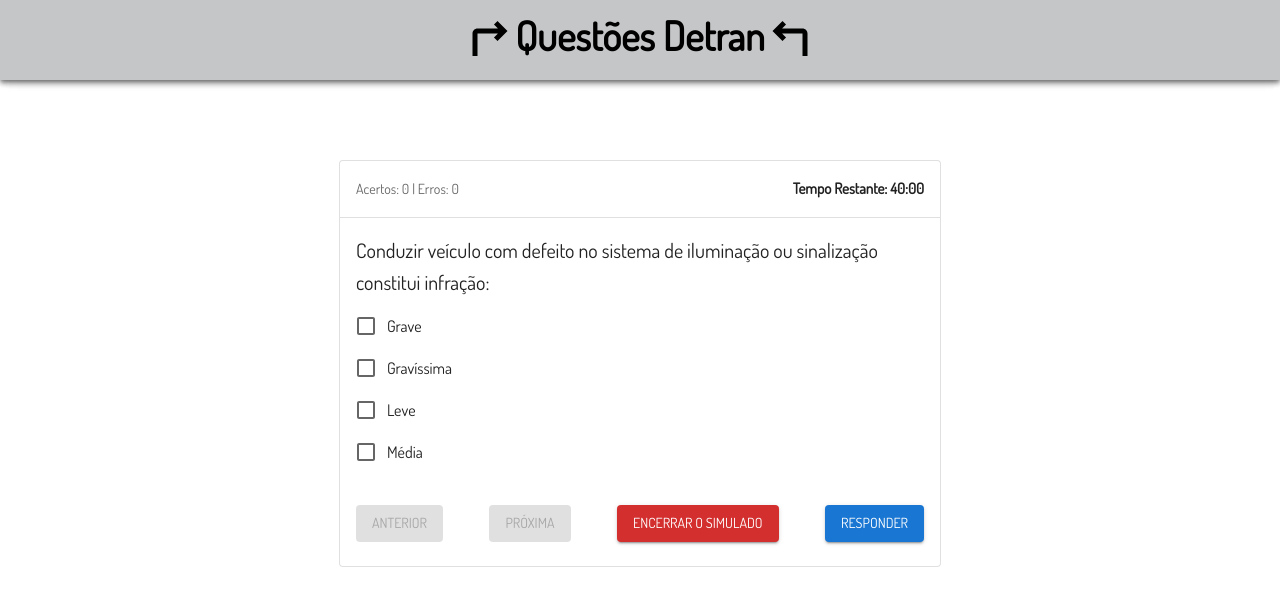
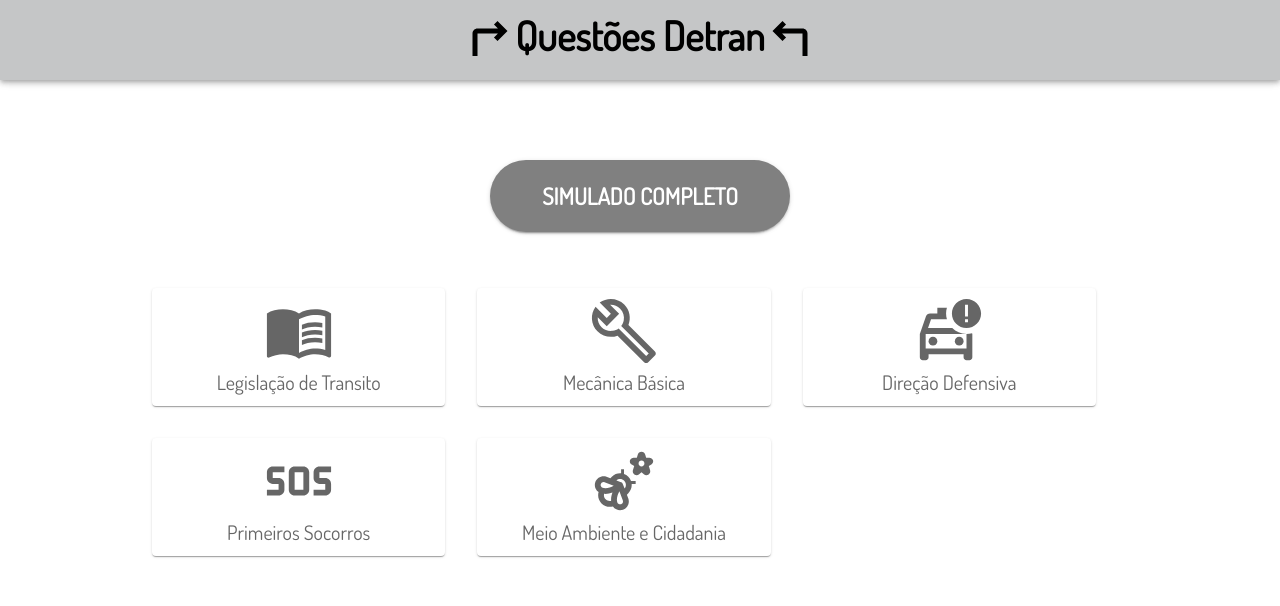
Before and after one commit to farsousa/teste-gh-pages, a React (Create React App) app: page / in a window 1280 px wide. Shown: the top 606 px of the page. Built offline with nearby package versions, Linux system fonts and the light colour scheme.

Commit message:
criação dos componentes CardSimulado e ItemQuestão

```diff
--- a/src/App.tsx
+++ b/src/App.tsx
@@ -1,30 +1,9 @@
-import { styled } from "@mui/material/styles";
-import Box from "@mui/material/Box";
-import Paper from "@mui/material/Paper";
-import Grid from "@mui/material/Grid";
-import Typography from "@mui/material/Typography";
-import EmojiNatureOutlinedIcon from "@mui/icons-material/EmojiNatureOutlined";
-import MenuBookOutlinedIcon from "@mui/icons-material/MenuBookOutlined";
-import BuildOutlinedIcon from "@mui/icons-material/BuildOutlined";
-import TaxiAlertOutlinedIcon from "@mui/icons-material/TaxiAlertOutlined";
-import SosOutlinedIcon from "@mui/icons-material/SosOutlined";
-import Button from "@mui/material/Button";
-import TurnRightIcon from "@mui/icons-material/TurnRight";
-import TurnLeftIcon from "@mui/icons-material/TurnLeft";
-import AppBar from "@mui/material/AppBar";
-import Toolbar from "@mui/material/Toolbar";
-import '@fontsource/dosis';
-
+import  Tela_inicial  from "./pages/Tela_inicial";
 import  Tela_simulado  from "./pages/Tela_simulado";
 
-const sm = 6;
-const md = 4;
-
 const App: React.FC = () => {
-
-
   return (
-    <Tela_simulado/>
+    <Tela_inicial/>
   );
 }
 
--- a/src/components/Card_simulado.tsx
+++ b/src/components/CardSimulado.tsx
@@ -2,11 +2,12 @@
 import { AppBar, Box, Toolbar, Typography, Card, CardContent, Grid, Button, Divider, FormGroup, FormControlLabel, Checkbox } from '@mui/material';
 import TurnRightIcon from '@mui/icons-material/TurnRight';
 import TurnLeftIcon from '@mui/icons-material/TurnLeft';
+import ItemQuestao from './ItemQuestao';
 
 
 
 const QuizCard: React.FC = () => {
-    const DefaultColor: string = "gray"
+  const DefaultColor: string = "gray"
   // Estado para controle do tempo
   const [timeLeft, setTimeLeft] = useState<number>(2400); // 5 minutos em segundos
   const [timerActive, setTimerActive] = useState<boolean>(false);
@@ -71,10 +72,10 @@
       <CardContent>
         <Typography variant="h6" gutterBottom>Conduzir veículo com defeito no sistema de iluminação ou sinalização constitui infração:</Typography>
         <FormGroup>
-            <FormControlLabel control={<Checkbox/>} label="Grave" />
-            <FormControlLabel control={<Checkbox/>} label="Gravíssima" />
-            <FormControlLabel control={<Checkbox/>} label="Leve" />
-            <FormControlLabel control={<Checkbox/>} label="Média" />
+            <ItemQuestao texto="Grave"></ItemQuestao>
+            <ItemQuestao texto="Gravíssima"></ItemQuestao>
+            <ItemQuestao texto="Leve"></ItemQuestao>
+            <ItemQuestao texto="Média"></ItemQuestao>
         </FormGroup>
       </CardContent>
 
--- /dev/null
+++ b/src/components/ItemQuestao.tsx
@@ -0,0 +1,13 @@
+import { Checkbox, FormControlLabel } from "@mui/material";
+
+  type TextoItem = {
+    texto: string
+  }
+
+  const ItemQuestao = ({texto}:TextoItem)=>{
+    return(
+        <FormControlLabel control={<Checkbox/>} label={texto} />
+    );
+   };
+
+   export default ItemQuestao;
--- a/src/index.tsx
+++ b/src/index.tsx
@@ -3,6 +3,9 @@
 import App from './App';
 import { ThemeProvider} from '@emotion/react';
 import { createTheme } from '@mui/material';
+import '@fontsource/dosis';
+
+
 const root = ReactDOM.createRoot(
   document.getElementById('root') as HTMLElement
 );
--- a/src/pages/Tela_inicial.tsx
+++ b/src/pages/Tela_inicial.tsx
@@ -26,7 +26,7 @@
 const sm = 6; // define a quantidade de colunas no small screen
 const md = 4;
 
-export const Tela_inicial = () => {
+ const Tela_inicial = () => {
 
 
     return (
@@ -146,3 +146,4 @@
   </Box>
     );
 }
+export default Tela_inicial;
--- a/src/pages/Tela_simulado.tsx
+++ b/src/pages/Tela_simulado.tsx
@@ -4,7 +4,7 @@
 import Typography from "@mui/material/Typography";
 import TurnRightIcon from "@mui/icons-material/TurnRight";
 import TurnLeftIcon from "@mui/icons-material/TurnLeft";
-import Card_simulado from '../components/Card_simulado'
+import Card_simulado from '../components/CardSimulado'
 
  const Tela_simulado: React.FC = () => {
 
```
